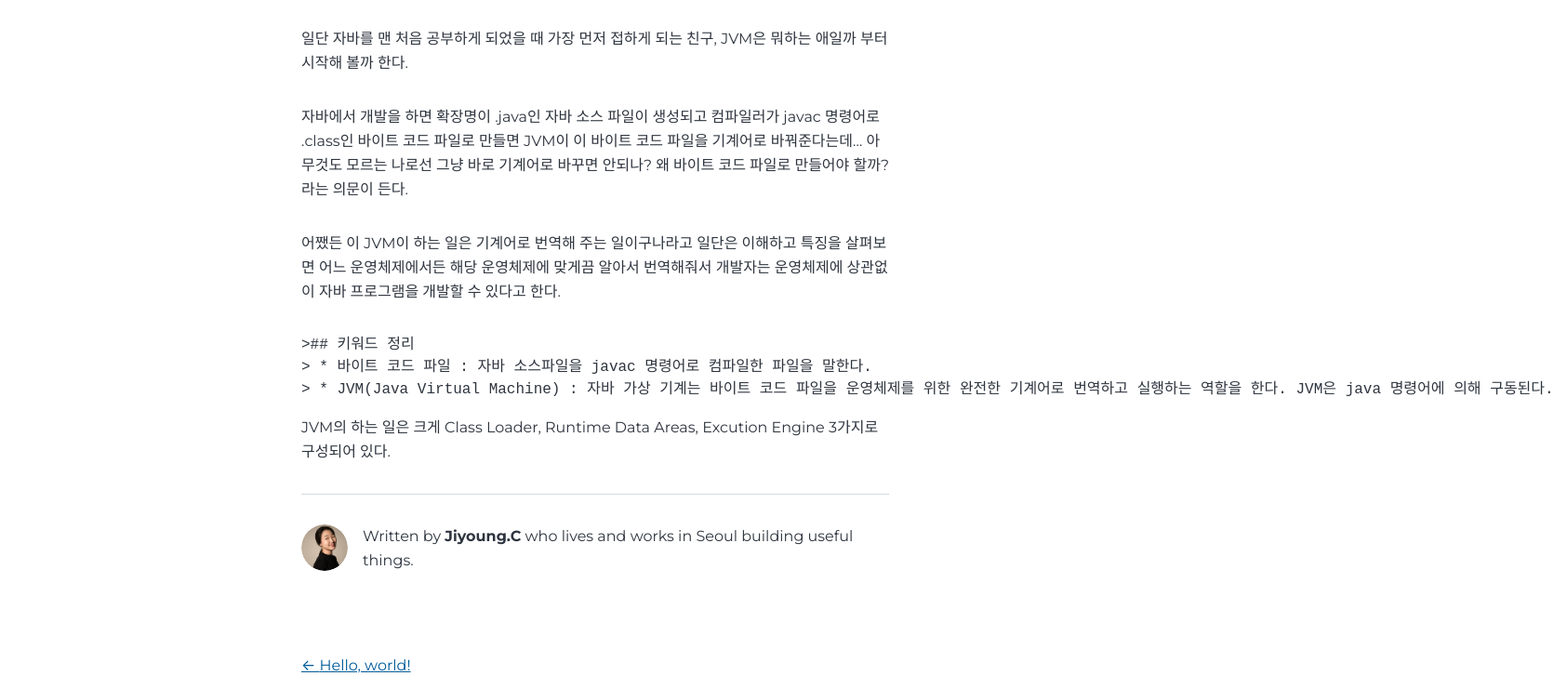
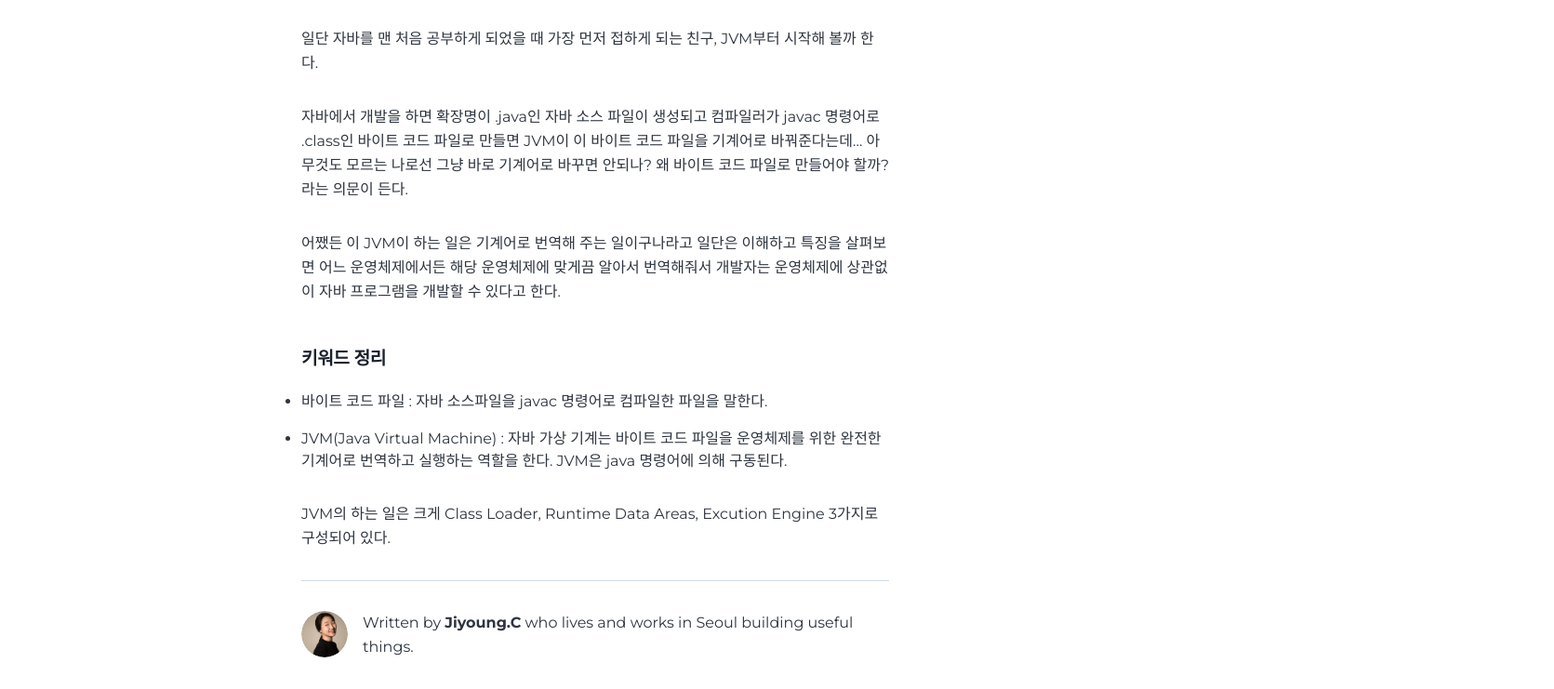
Before and after one commit to churn82/rendezvous0408, a Gatsby site: page /JVM/JVM/ in a window 1280 px wide. Shown: the part 211-952 px from the top of the page at 93% size, 1671 px wide, since content can reach past the window. Built offline with nearby package versions, Linux system fonts and the light colour scheme; Gatsby itself is replaced by a stand-in of ours; some packages are replaced by stand-ins of ours.

Commit message:
jvm edited blockquote

```diff
--- a/content/blog/JVM/JVM.md
+++ b/content/blog/JVM/JVM.md
@@ -1,17 +1,17 @@
 ---
-title: JVM은 뭘까
+title: JVM은 뭘까?
 date: "2021-03-01"
 description: "thinking about java virtual machine"
 ---
 
-일단 자바를 맨 처음 공부하게 되었을 때 가장 먼저 접하게 되는 친구, JVM은 뭐하는 애일까 부터 시작해 볼까 한다.
+일단 자바를 맨 처음 공부하게 되었을 때 가장 먼저 접하게 되는 친구, JVM부터 시작해 볼까 한다.
 
 자바에서 개발을 하면 확장명이 .java인 자바 소스 파일이 생성되고 컴파일러가 javac 명령어로 .class인 바이트 코드 파일로 만들면 JVM이 이 바이트 코드 파일을 기계어로 바꿔준다는데… 아무것도 모르는 나로선 그냥 바로 기계어로 바꾸면 안되나? 왜 바이트 코드 파일로 만들어야 할까? 라는 의문이 든다.
 
 어쨌든 이 JVM이 하는 일은 기계어로 번역해 주는 일이구나라고 일단은 이해하고 특징을 살펴보면 어느 운영체제에서든 해당 운영체제에 맞게끔 알아서 번역해줘서 개발자는 운영체제에 상관없이 자바 프로그램을 개발할 수 있다고 한다.
 
-	>## 키워드 정리
-	> * 바이트 코드 파일 : 자바 소스파일을 javac 명령어로 컴파일한 파일을 말한다.
-	> * JVM(Java Virtual Machine) : 자바 가상 기계는 바이트 코드 파일을 운영체제를 위한 완전한 기계어로 번역하고 실행하는 역할을 한다. JVM은 java 명령어에 의해 구동된다.
+##### 키워드 정리
+- 바이트 코드 파일 : 자바 소스파일을 javac 명령어로 컴파일한 파일을 말한다.
+- JVM(Java Virtual Machine) : 자바 가상 기계는 바이트 코드 파일을 운영체제를 위한 완전한 기계어로 번역하고 실행하는 역할을 한다. JVM은 java 명령어에 의해 구동된다.
 
 JVM의 하는 일은 크게 Class Loader, Runtime Data Areas, Excution Engine 3가지로 구성되어 있다.
```
Also changed, not shown: content/blog/Template01/Template01.md (renamed from content/blog/hello-world/index.md), content/blog/Template01/salty_egg.jpg (renamed from content/blog/hello-world/salty_egg.jpg), content/blog/Template02/Template02.md (renamed from content/blog/new-beginnings/index.md).
